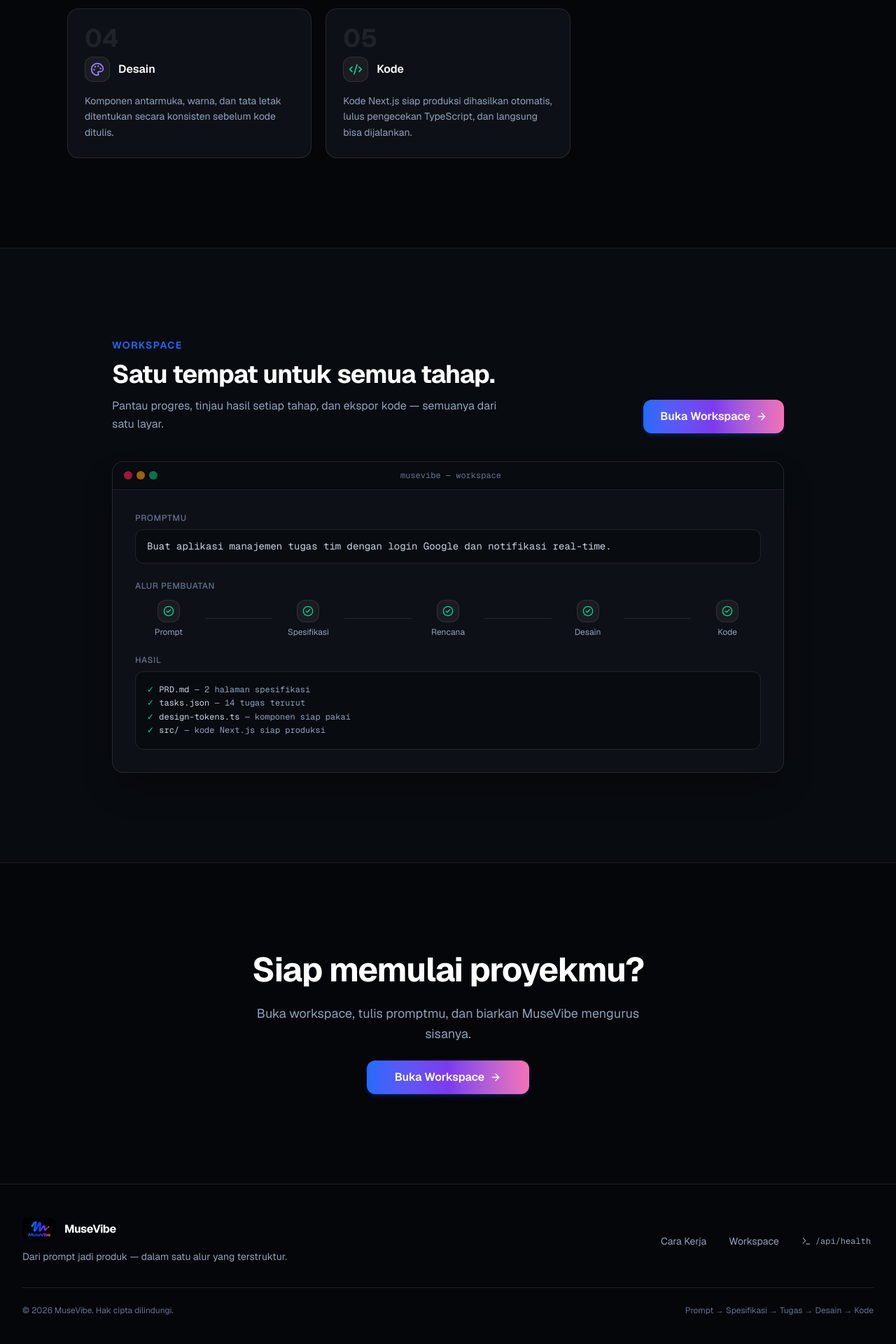
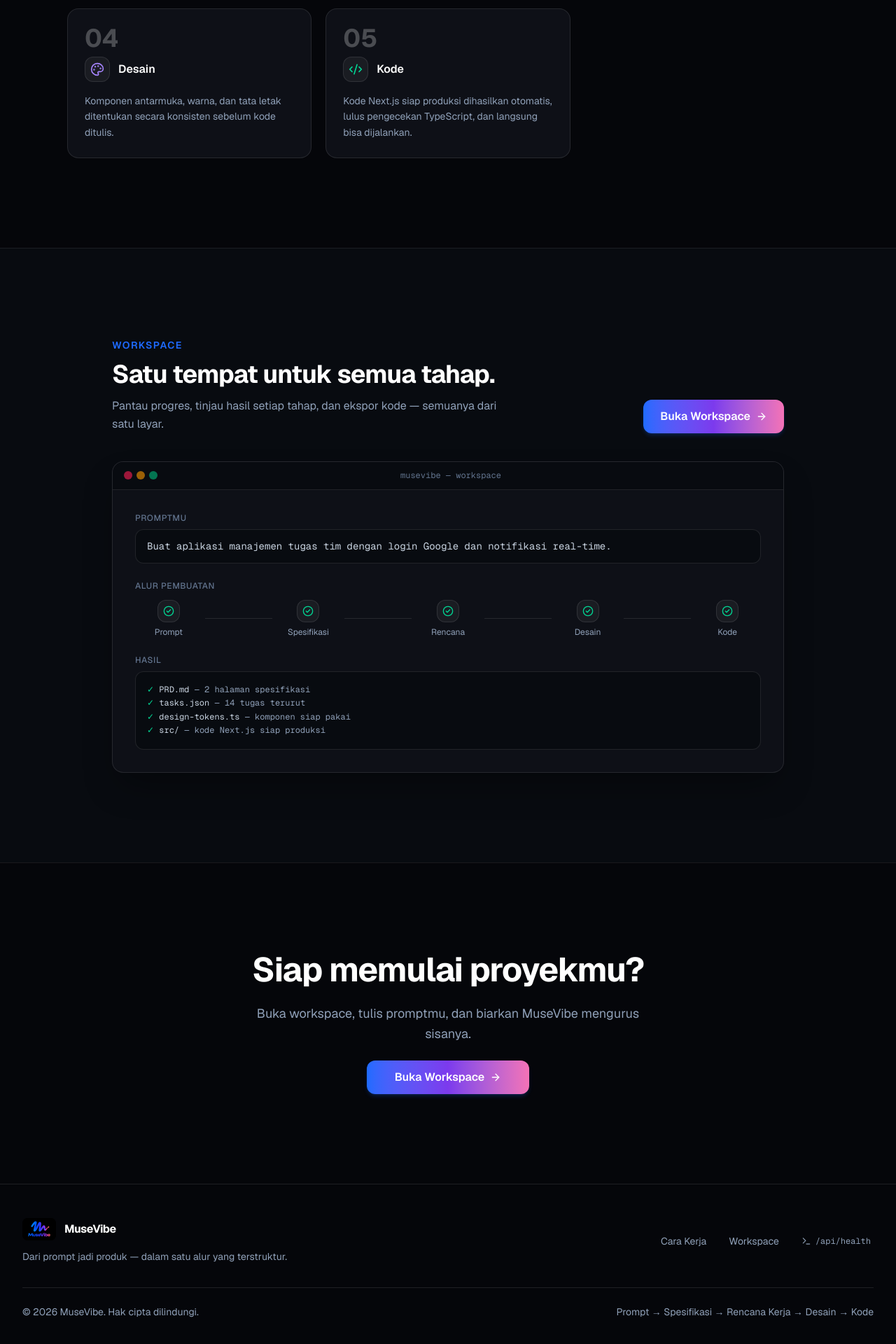
Before and after one commit to avriyyy/musevibe, a Next.js app: page / in a window 1280 px wide. Shown: the part 1398-3318 px from the top of the page at 70% size. Built offline with nearby package versions, Linux system fonts and the light colour scheme.

Commit message:
fix(ui): samakan nama tahap 03, hitungan file, kontras angka kartu dan footer

```diff
--- a/src/components/layout/footer.tsx
+++ b/src/components/layout/footer.tsx
@@ -60,9 +60,9 @@
         </div>
 
         {/* Bottom */}
-        <div className="pt-6 flex flex-col sm:flex-row items-center justify-between gap-3 text-xs text-slate-500">
+        <div className="pt-6 flex flex-col sm:flex-row items-center justify-between gap-3 text-sm text-slate-400">
           <p>© 2026 MuseVibe. Hak cipta dilindungi.</p>
-          <p>Prompt → Spesifikasi → Tugas → Desain → Kode</p>
+          <p>Prompt → Spesifikasi → Rencana Kerja → Desain → Kode</p>
         </div>
       </div>
     </footer>
--- a/src/components/workflow/workflow-stages.tsx
+++ b/src/components/workflow/workflow-stages.tsx
@@ -74,7 +74,7 @@
               className="group relative flex flex-col gap-4 p-6 rounded-2xl bg-[#0E1017] border border-white/10 hover:border-white/20 transition-all duration-200 hover:bg-[#111520]"
             >
               {/* Number */}
-              <span className="text-4xl font-bold text-white/8 select-none leading-none">
+              <span className="text-4xl font-bold text-white/25 select-none leading-none">
                 {stage.number}
               </span>
 
--- a/src/components/workspace/workspace-shell.tsx
+++ b/src/components/workspace/workspace-shell.tsx
@@ -92,7 +92,7 @@
           </span>
           <ChevronRight className="w-3.5 h-3.5 text-white/20" />
           <span className={activeStage === "3" ? "text-indigo-400 font-semibold" : ""}>
-            Tugas
+            Rencana Kerja
           </span>
           <ChevronRight className="w-3.5 h-3.5 text-white/20" />
           <span className={activeStage === "4" ? "text-violet-400 font-semibold" : ""}>
@@ -175,7 +175,7 @@
             {[
               { id: "1", title: "01 Prompt", icon: Sparkles, status: "Selesai" },
               { id: "2", title: "02 Spesifikasi", icon: FileText, status: "Selesai" },
-              { id: "3", title: "03 Tugas", icon: Layers, status: "Selesai" },
+              { id: "3", title: "03 Rencana Kerja", icon: Layers, status: "Selesai" },
               { id: "4", title: "04 Desain", icon: Palette, status: "Selesai" },
               { id: "5", title: "05 Kode", icon: Code2, status: "Siap" },
             ].map((stage) => {
@@ -206,7 +206,7 @@
           {/* Emitted Files */}
           <div className="mt-auto pt-3 border-t border-white/10 flex flex-col gap-1 text-[11px] font-mono text-slate-500">
             <span className="font-sans font-semibold text-slate-500 uppercase text-[10px] mb-1">
-              File yang dihasilkan (5)
+              File yang dihasilkan (4)
             </span>
             <div className="flex items-center gap-1.5 text-slate-400">
               <FileCode2 className="w-3 h-3 text-[#1E6BFF]" />
```
